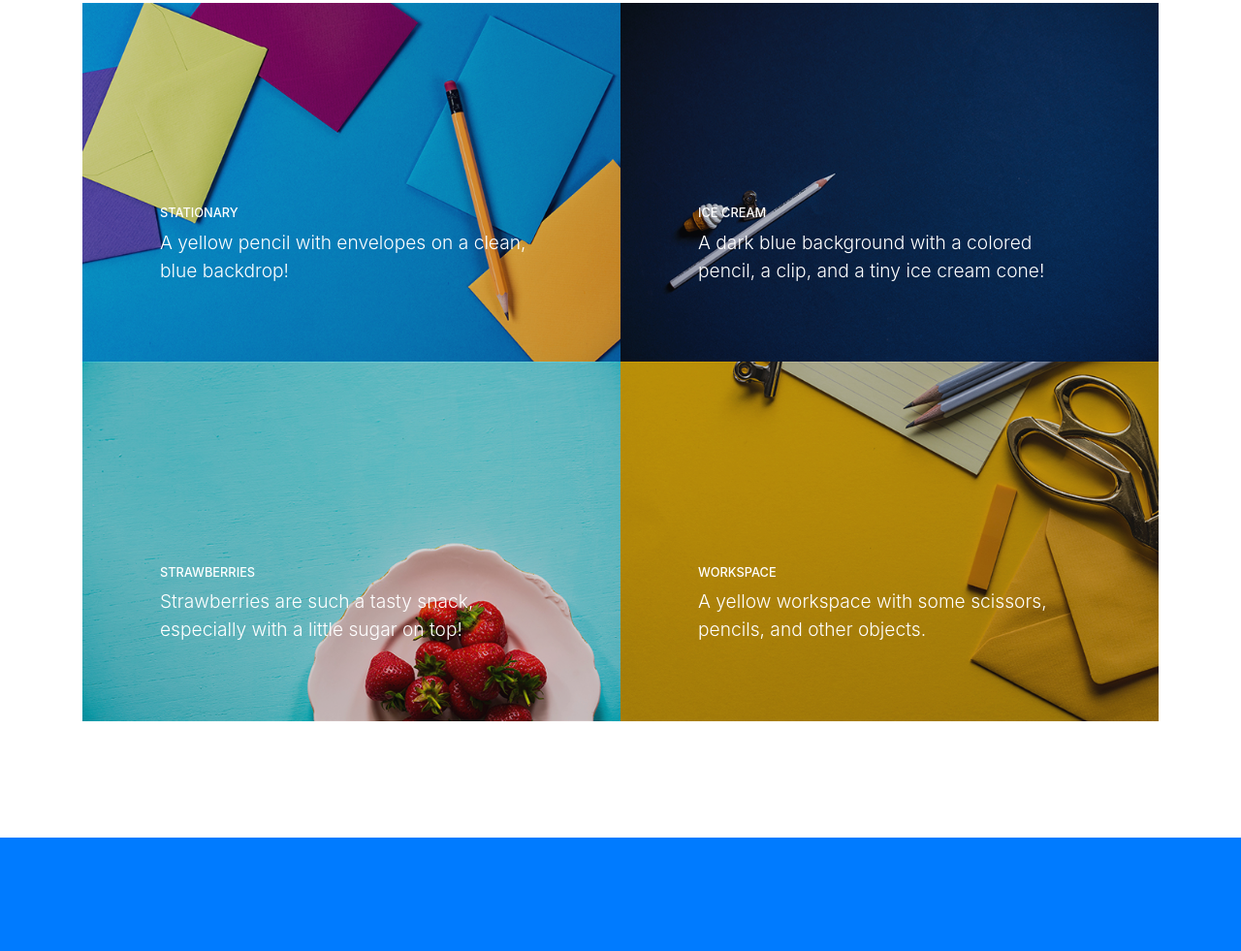
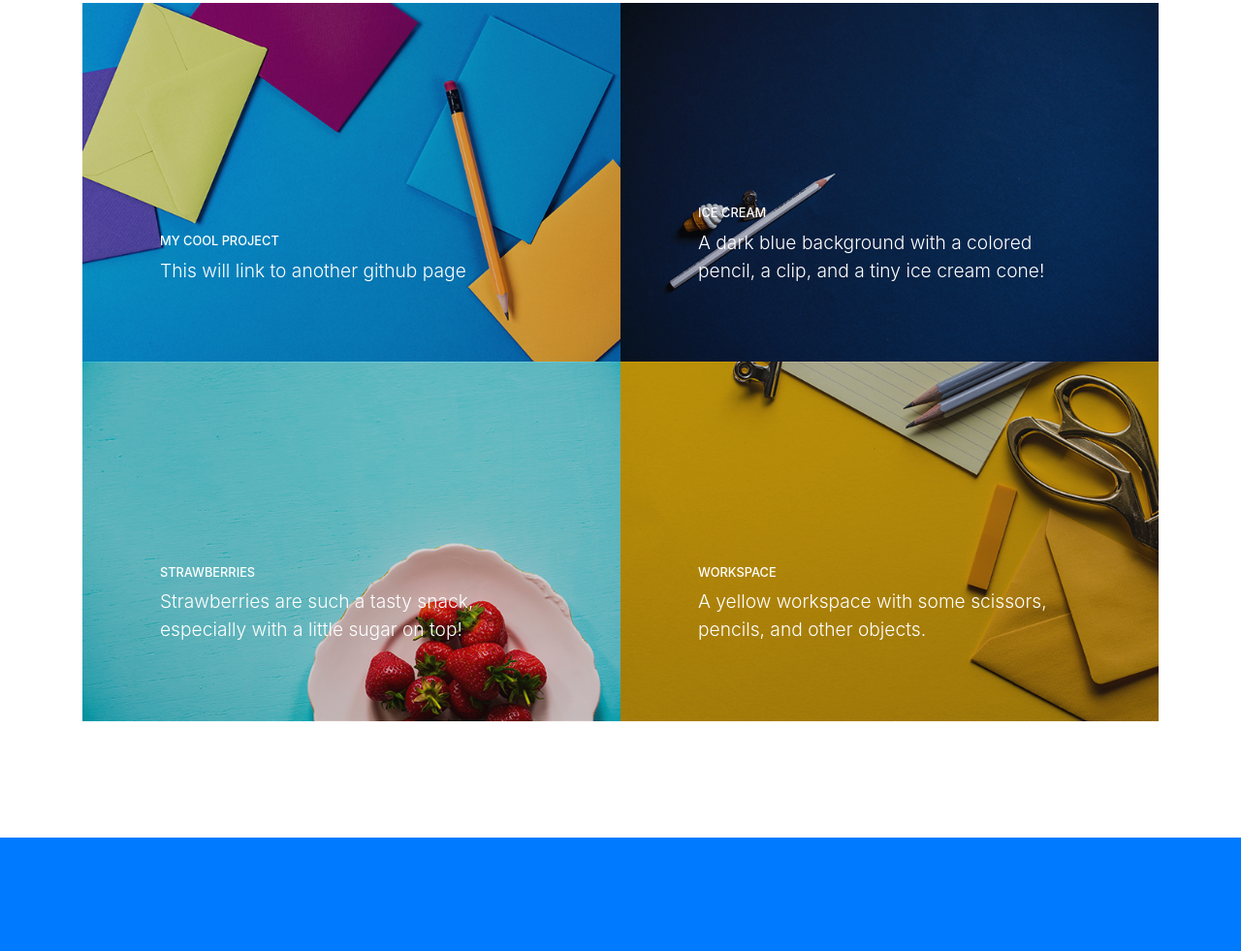
Before and after one commit to rhildred/htmlsample, a website with bundled scripts: page index.html in a window 1280 px wide. Shown: the part 2752-3733 px from the top of the page at 97% size. Built offline with nearby package versions, Linux system fonts and the light colour scheme.

```diff
--- a/index.html
+++ b/index.html
@@ -149,8 +149,8 @@
             <a class="portfolio-item" href="#">
               <span class="caption">
                 <span class="caption-content">
-                  <h2>Stationary</h2>
-                  <p class="mb-0">A yellow pencil with envelopes on a clean, blue backdrop!</p>
+                  <h2>My Cool Project</h2>
+                  <p class="mb-0">This will link to another github page</p>
                 </span>
               </span>
               <img class="img-fluid" src="img/portfolio-1.jpg" alt="">
```
